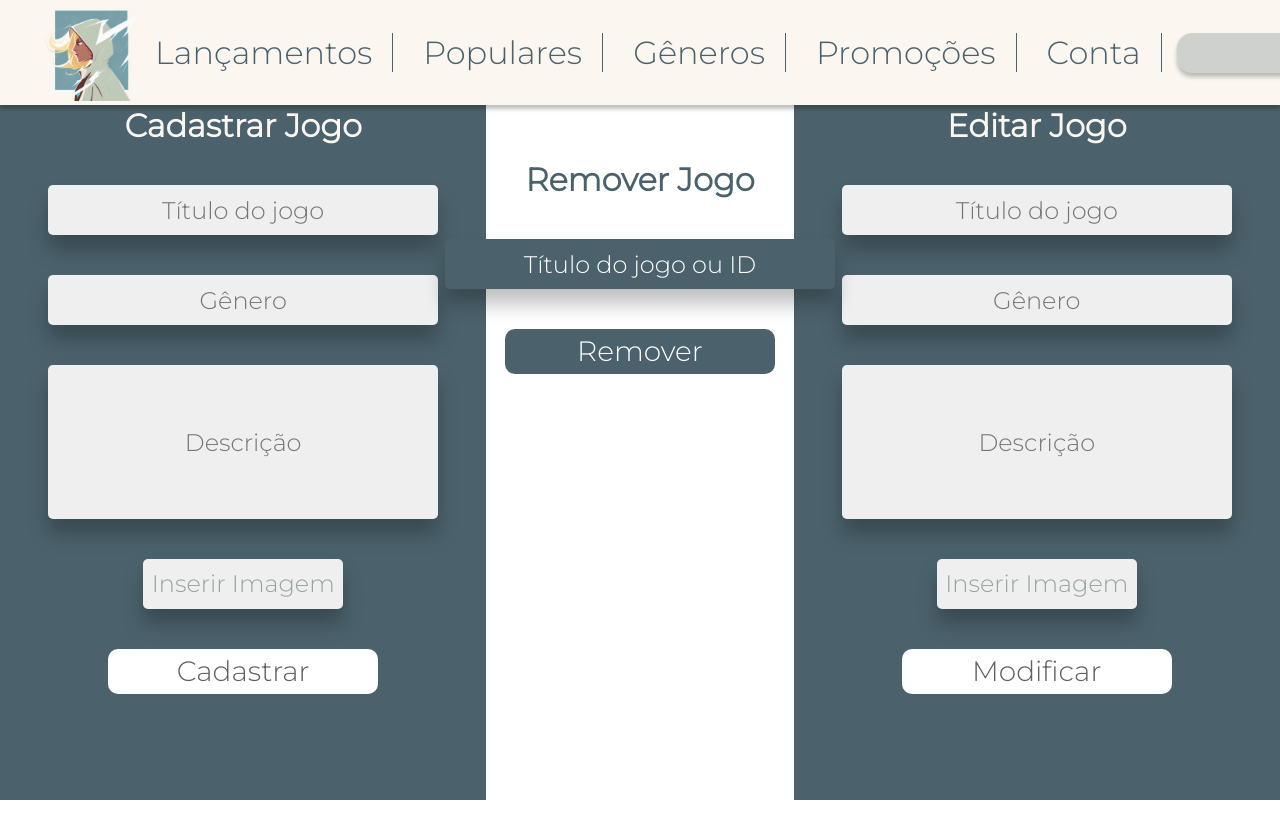
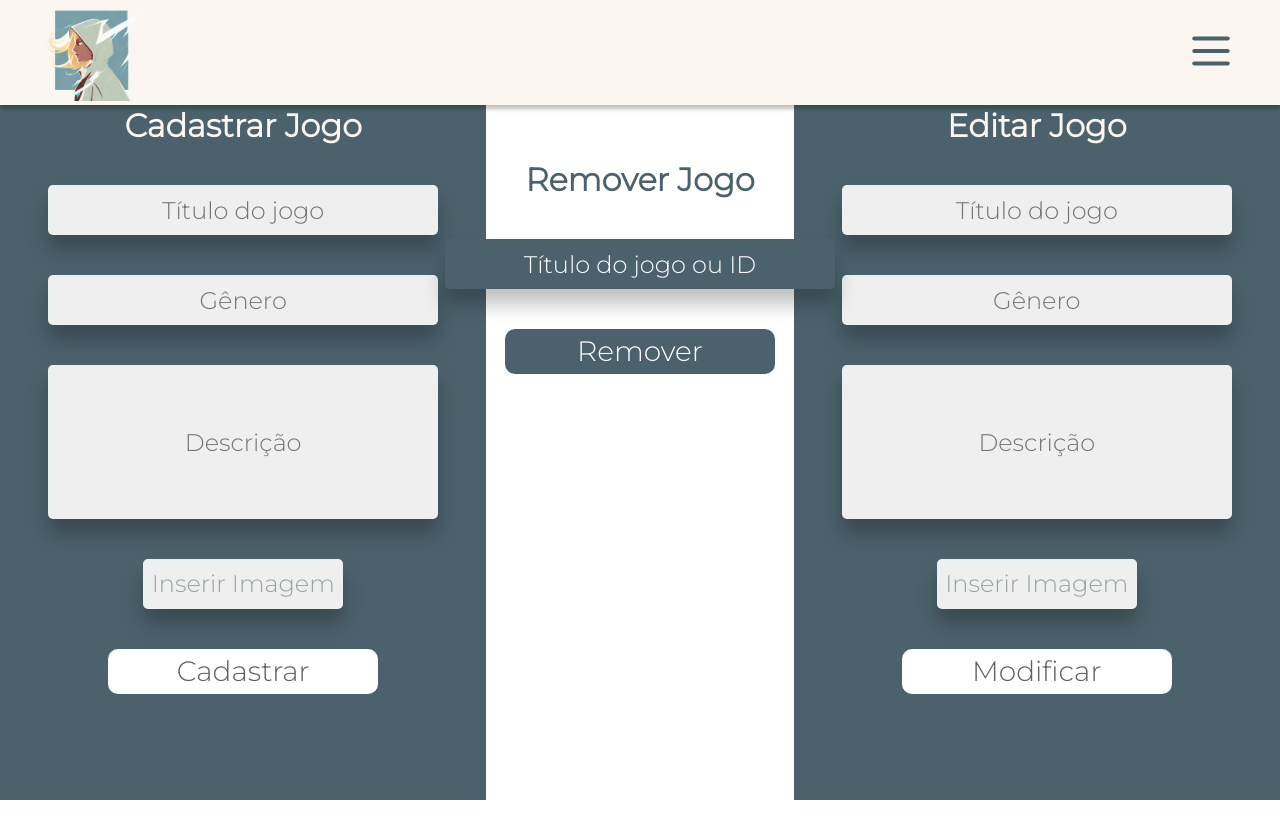
Before and after one commit to luiz-000/TraineeEmakers, a React (Vite) app: page /adm in a window 1280 px wide. Shown: the top 838 px of the page. Built offline with nearby package versions, Linux system fonts and the light colour scheme.

Commit message:
Inserindo responsividade na NavBar

```diff
--- a/src/components/NavBar/NavBar.css
+++ b/src/components/NavBar/NavBar.css
@@ -21,6 +21,20 @@
     display: flex;
     margin: 0;
     padding: 0;
+
+    &.open {
+        flex-direction: column;
+        position: absolute;
+        top: 100%;
+        left: 0;
+
+        width: 100%;
+        height: auto;
+
+        padding: 20px 35px;
+        background-color: #FBF6F0;
+        box-shadow: 0px 14px 4px 0px #00000040;
+    }
 }
 
 .navbarLinks li {
@@ -74,3 +88,44 @@
     color: #000000;
     background-color: transparent;
 }
+
+
+
+
+.buttonMenuNavBar {
+    display: none;
+    border: none;
+
+    width: 59px;
+    height: 59px;
+    margin-right: 40px;
+
+    background-color: transparent;
+    cursor: pointer;
+}
+
+.iconeMenuNavBar {
+    width: 50px;
+    height: 50px;
+
+    background-color: transparent;
+    color: #4B626C;
+}
+
+@media screen and (max-width: 1350px){
+    .buttonMenuNavBar {
+        display: block;
+    }
+
+    .navbarLinks {
+        display: none;
+
+        &.open {
+            display: flex;
+        }
+    }
+
+    .navbarCampoBusca {
+        display: none;
+    }
+}
--- a/src/components/NavBar/NavBar.jsx
+++ b/src/components/NavBar/NavBar.jsx
@@ -1,24 +1,33 @@
-import React from 'react';
+import { React , useState } from 'react';
 
-import { LuSearch } from "react-icons/lu";
+import { LuSearch , LuMenu, LuX } from 'react-icons/lu';
 import { Link } from 'react-router-dom';
 
 import './NavBar.css';
 
 
 const NavBar = () => {
+
+    const [openMenu, setOpenMenu] = useState(false);
+
+    const toggleMenu = () => {
+        setOpenMenu(!openMenu);
+    };
+
     return (
         <div>
             <nav className='navBar'>
 
                 <div className="navbarImg">
-                    <img src="/src/assets/imagens/imagem1.png"/>
+                    <Link to='/principal'>
+                        <img src="/src/assets/imagens/imagem1.png" alt='imagem da logo da empresa'/>
+                    </Link>
                 </div>
 
-                <ul className="navbarLinks">
+                <ul className={`navbarLinks ${openMenu ? 'open' : ''}`}>
                     <li> <Link to='/principal'> Lançamentos </Link> </li>
                     <li> <Link to='/populares'> Populares </Link> </li>
-                    <li><a href="#"> Gêneros </a></li>
+                    <li> <Link to=''> Gêneros </Link> </li>
                     <li> <Link to='/principal'> Promoções </Link> </li>
                     <li> <Link to='/conta'> Conta </Link> </li>
                 </ul>
@@ -28,6 +37,10 @@ const NavBar = () => {
                     <button> <LuSearch className='iconeBusca'/> </button>
                 </div>
 
+                <button className='buttonMenuNavBar' onClick={toggleMenu}>
+                    {openMenu ? <LuX className='iconeMenuNavBar' /> : <LuMenu className='iconeMenuNavBar'/>}
+                </button>
+
             </nav>
         </div>
     )
```
